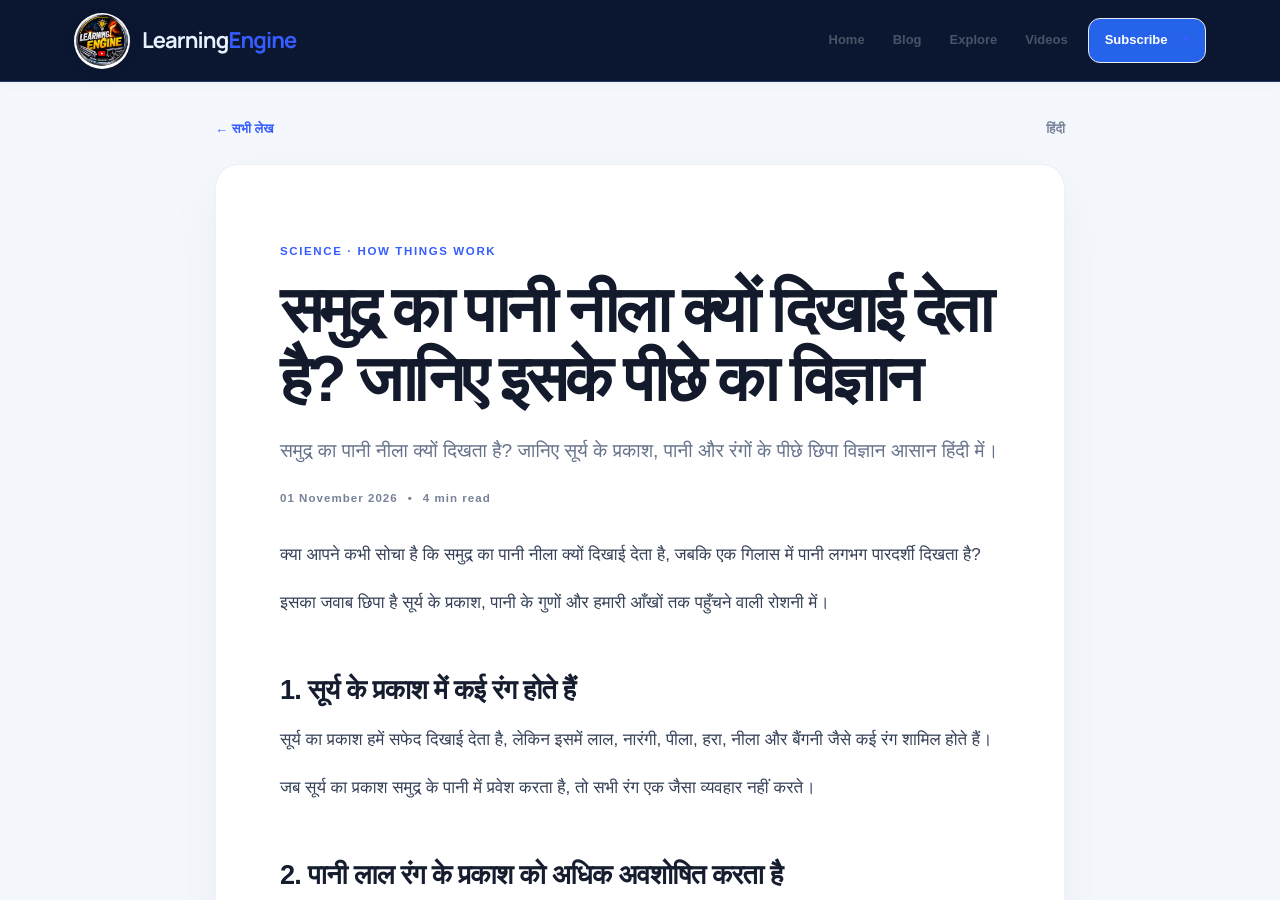
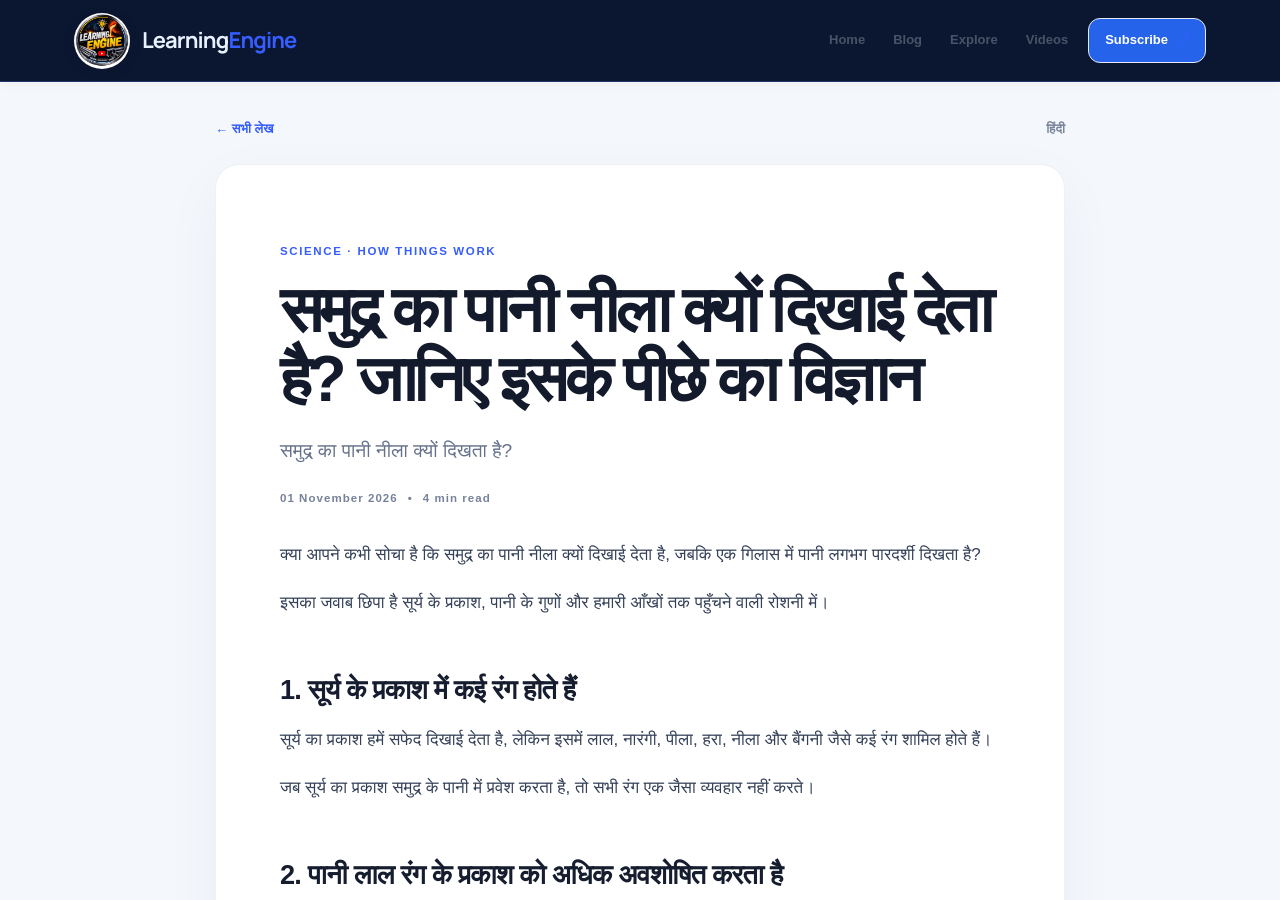
Before and after one commit to samk218-bit/learning-engine-website, a Jekyll site: the page built from _posts/2026-11-01-why-ocean-water-is-blue.md, in a window 1280 px wide and 900 px high. Built offline with Jekyll 4.4.1, drawn with Linux system fonts in a browser that asks for light colours.

Commit message:
Update 2026-11-01-why-ocean-water-is-blue.md

```diff
--- a/_posts/2026-11-01-why-ocean-water-is-blue.md
+++ b/_posts/2026-11-01-why-ocean-water-is-blue.md
@@ -1,9 +1,12 @@
 ---
 layout: post
-title: "समुद्र का पानी नीला क्यों दिखाई देता है? जानिए इसके पीछे का विज्ञान"
+title: समुद्र का पानी नीला क्यों दिखाई देता है? जानिए इसके पीछे का विज्ञान
 date: 2026-11-01
-categories: [Science, How Things Work]
-description: "समुद्र का पानी नीला क्यों दिखता है? जानिए सूर्य के प्रकाश, पानी और रंगों के पीछे छिपा विज्ञान आसान हिंदी में।"
+lang: hi
+categories:
+  - Science
+  - How Things Work
+description: समुद्र का पानी नीला क्यों दिखता है?
 ---
 
 क्या आपने कभी सोचा है कि समुद्र का पानी नीला क्यों दिखाई देता है, जबकि एक गिलास में पानी लगभग पारदर्शी दिखता है?
```
